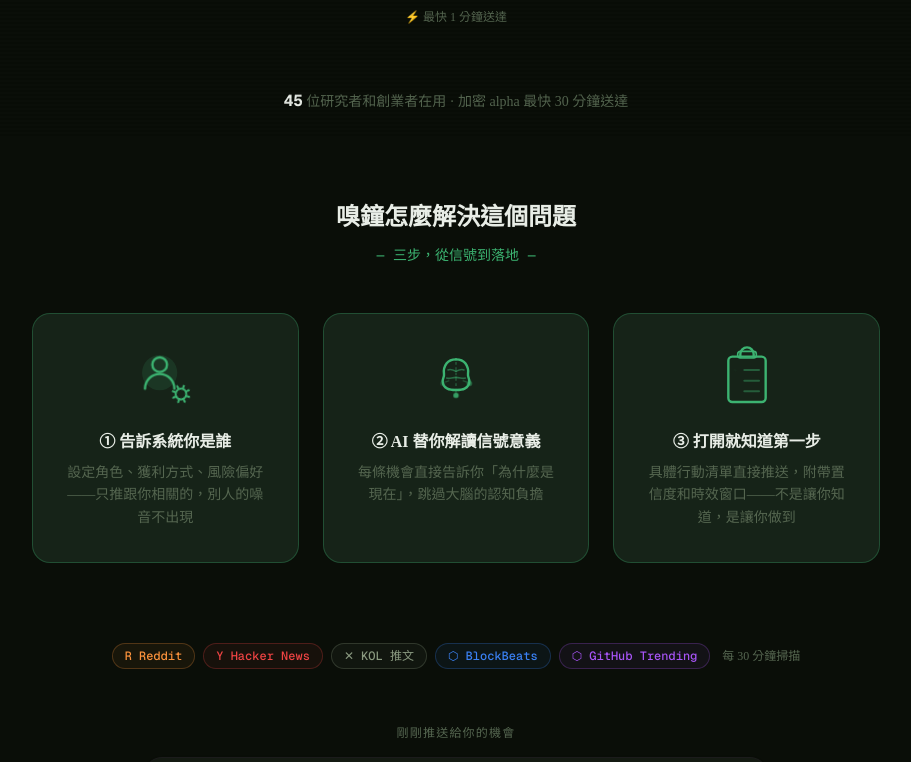
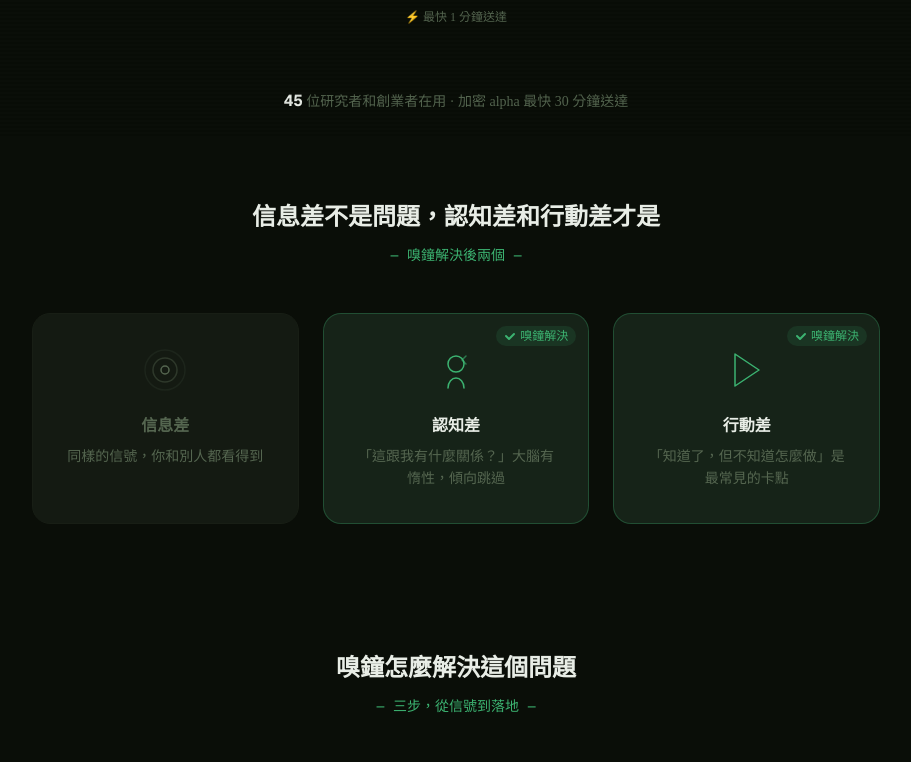
Before and after one commit to benjaminyanjd/flywheel-web, a Next.js app: page / in a window 1280 px wide. Shown: the part 662-1424 px from the top of the page, without its empty margins (184-1095 px from the left). Built offline with nearby package versions, Linux system fonts and the light colour scheme; no server answers; the database is empty.

Commit message:
feat: 落地頁加入問題診斷區塊（信息差/認知差/行動差 三卡片）

```diff
--- a/app/onboarding/page.tsx
+++ b/app/onboarding/page.tsx
@@ -4,6 +4,7 @@ import { useRouter } from "next/navigation";
 import { Button } from "@/components/ui/button";
 import { Input } from "@/components/ui/input";
 import { Card, CardContent, CardHeader, CardTitle } from "@/components/ui/card";
+import { TopNav } from "@/components/top-nav";
 import { useT } from "@/lib/i18n";
 import { deriveFocus } from "@/lib/preferences";
 import { FlywheelLogo } from "@/components/flywheel-logo";
@@ -196,7 +197,9 @@ export default function OnboardingPage() {
   };
 
   return (
-    <div className="min-h-screen flex items-center justify-center p-4" style={{ backgroundColor: "var(--bg)" }}>
+    <div className="min-h-screen flex flex-col" style={{ backgroundColor: "var(--bg)" }}>
+      <TopNav hideCta />
+      <div className="flex-1 flex items-center justify-center p-4">
       <div className="w-full max-w-md">
         {/* Logo */}
         <div className="flex items-center justify-center gap-2 mb-6">
@@ -488,6 +491,7 @@ export default function OnboardingPage() {
           </Card>
         )}
       </div>
+      </div>
     </div>
   );
 }
--- a/app/payment/success/page.tsx
+++ b/app/payment/success/page.tsx
@@ -2,6 +2,7 @@
 
 import { useEffect } from "react";
 import { useRouter } from "next/navigation";
+import { TopNav } from "@/components/top-nav";
 import { FlywheelLogo } from "@/components/flywheel-logo";
 import { SuccessIcon } from "@/components/icons";
 
@@ -17,7 +18,9 @@ export default function PaymentSuccessPage() {
   }, [router]);
 
   return (
-    <div className="min-h-screen bg-gray-50 flex items-center justify-center p-4">
+    <div className="min-h-screen flex flex-col" style={{ backgroundColor: "var(--bg)" }}>
+      <TopNav hideCta />
+      <div className="flex-1 flex items-center justify-center p-4">
       <div className="text-center max-w-md">
         <div className="flex justify-center mb-6">
           <FlywheelLogo size={52} className="text-green-500 animate-[spin_4s_linear_infinite]" />
@@ -25,9 +28,10 @@ export default function PaymentSuccessPage() {
         <div className="flex justify-center mb-3">
           <SuccessIcon size={32} className="text-green-500" />
         </div>
-        <h1 className="text-2xl font-bold text-gray-900 mb-2">支付成功</h1>
-        <p className="text-gray-500 mb-4">正在激活帳戶，請稍候...</p>
-        <p className="text-sm text-gray-400">5 秒後自動跳轉到應用</p>
+        <h1 className="text-2xl font-bold mb-2" style={{ color: "var(--text-primary)" }}>支付成功</h1>
+        <p className="mb-4" style={{ color: "var(--text-secondary)" }}>正在激活帳戶，請稍候...</p>
+        <p className="text-sm" style={{ color: "var(--text-muted)" }}>5 秒後自動跳轉到應用</p>
+      </div>
       </div>
     </div>
   );
--- a/app/sign-in/[[...sign-in]]/page.tsx
+++ b/app/sign-in/[[...sign-in]]/page.tsx
@@ -1,5 +1,6 @@
 "use client";
 import { SignIn } from "@clerk/nextjs";
+import { TopNav } from "@/components/top-nav";
 import { useT } from "@/lib/i18n";
 import { useTheme } from "next-themes";
 
@@ -69,7 +70,9 @@ export default function SignInPage() {
   ];
 
   return (
-    <div className="min-h-screen flex items-center justify-center p-6 gap-6" style={{ backgroundColor: "var(--bg)" }}>
+    <div className="min-h-screen flex flex-col" style={{ backgroundColor: "var(--bg)" }}>
+      <TopNav hideCta />
+      <div className="flex-1 flex items-center justify-center p-6 gap-6">
       {/* Scanline overlay (dark mode) */}
       <div className="pointer-events-none fixed inset-0 z-0" style={{
         background: "repeating-linear-gradient(0deg, transparent, transparent 2px, rgba(0,0,0,0.03) 2px, rgba(0,0,0,0.03) 4px)"
@@ -118,6 +121,10 @@ export default function SignInPage() {
           appearance={isDark ? clerkDark : clerkLight}
           fallbackRedirectUrl="/radar"
         />
+        <p className="text-xs mt-3 text-center" style={{ color: "var(--text-muted)" }}>
+          {lang === "zh" ? "僅限邀請碼用戶 · 7 天免費試用" : "Invite code required · 7-day free trial"}
+        </p>
+      </div>
       </div>
     </div>
   );
--- a/app/sign-up/[[...sign-up]]/page.tsx
+++ b/app/sign-up/[[...sign-up]]/page.tsx
@@ -1,5 +1,6 @@
 "use client";
 import { SignUp } from "@clerk/nextjs";
+import { TopNav } from "@/components/top-nav";
 import { useT } from "@/lib/i18n";
 import { useTheme } from "next-themes";
 
@@ -69,7 +70,9 @@ export default function SignUpPage() {
   ];
 
   return (
-    <div className="min-h-screen flex items-center justify-center p-6 gap-6" style={{ backgroundColor: "var(--bg)" }}>
+    <div className="min-h-screen flex flex-col" style={{ backgroundColor: "var(--bg)" }}>
+      <TopNav hideCta />
+      <div className="flex-1 flex items-center justify-center p-6 gap-6">
       {/* Scanline overlay */}
       <div className="pointer-events-none fixed inset-0 z-0" style={{
         background: "repeating-linear-gradient(0deg, transparent, transparent 2px, rgba(0,0,0,0.03) 2px, rgba(0,0,0,0.03) 4px)"
@@ -114,6 +117,10 @@ export default function SignUpPage() {
           appearance={isDark ? clerkDark : clerkLight}
           fallbackRedirectUrl="/onboarding"
         />
+        <p className="text-xs mt-3 text-center" style={{ color: "var(--text-muted)" }}>
+          {lang === "zh" ? "僅限邀請碼用戶 · 7 天免費試用" : "Invite code required · 7-day free trial"}
+        </p>
+      </div>
       </div>
     </div>
   );
--- a/components/landing-content.tsx
+++ b/components/landing-content.tsx
@@ -201,7 +201,79 @@ export default function LandingContent({ userCount, waitlistCount, quotaTotal }:
         </p>
       </div>
 
-      {/* ── Three Gaps ── */}
+      {/* ── Problem Diagnosis: Three Gaps ── */}
+      <section className="max-w-4xl mx-auto px-6 py-16">
+        <h2 className="text-2xl font-bold text-center mb-3" style={{ color: "var(--text-primary)" }}>
+          {t("landing_problem_title")}
+        </h2>
+        <p className="text-center text-sm mb-12 font-mono" style={{ color: "var(--signal)" }}>
+          — {t("landing_problem_sub")} —
+        </p>
+        <div className="grid grid-cols-1 md:grid-cols-3 gap-6">
+          {[
+            {
+              label: t("landing_problem_info"),
+              desc: t("landing_problem_info_desc"),
+              solved: false,
+              icon: (
+                <svg width="48" height="48" viewBox="0 0 48 48" fill="none" stroke="currentColor" strokeWidth="1.5" strokeLinecap="round" strokeLinejoin="round">
+                  <circle cx="24" cy="24" r="4" />
+                  <circle cx="24" cy="24" r="12" opacity="0.4" />
+                  <circle cx="24" cy="24" r="20" opacity="0.15" />
+                </svg>
+              ),
+            },
+            {
+              label: t("landing_problem_cognition"),
+              desc: t("landing_problem_cognition_desc"),
+              solved: true,
+              icon: (
+                <svg width="48" height="48" viewBox="0 0 48 48" fill="none" stroke="currentColor" strokeWidth="1.5" strokeLinecap="round" strokeLinejoin="round">
+                  <circle cx="24" cy="18" r="8" />
+                  <path d="M16 42c0-6 4-10 8-10s8 4 8 10" />
+                  <path d="M30 14l4-4m-4 4l4 4" opacity="0.6" />
+                </svg>
+              ),
+            },
+            {
+              label: t("landing_problem_action"),
+              desc: t("landing_problem_action_desc"),
+              solved: true,
+              icon: (
+                <svg width="48" height="48" viewBox="0 0 48 48" fill="none" stroke="currentColor" strokeWidth="1.5" strokeLinecap="round" strokeLinejoin="round">
+                  <path d="M12 8l24 16-24 16V8z" />
+                </svg>
+              ),
+            },
+          ].map((item) => (
+            <div
+              key={item.label}
+              className="rounded-2xl p-8 text-center relative"
+              style={{
+                backgroundColor: item.solved ? "color-mix(in srgb, var(--signal) 6%, var(--bg-card))" : "var(--bg-card)",
+                border: `1px solid ${item.solved ? "color-mix(in srgb, var(--signal) 30%, transparent)" : "var(--border-subtle)"}`,
+              }}
+            >
+              {item.solved && (
+                <span className="absolute top-3 right-3 text-xs font-medium px-2 py-0.5 rounded-full flex items-center gap-1"
+                  style={{ color: "var(--signal)", backgroundColor: "color-mix(in srgb, var(--signal) 12%, transparent)" }}>
+                  <svg width="12" height="12" viewBox="0 0 12 12" fill="none" stroke="currentColor" strokeWidth="2" strokeLinecap="round" strokeLinejoin="round">
+                    <path d="M2 6l3 3 5-5" />
+                  </svg>
+                  {t("landing_problem_solved")}
+                </span>
+              )}
+              <div className="flex justify-center mb-5" style={{ color: item.solved ? "var(--signal)" : "var(--text-muted)" }}>{item.icon}</div>
+              <p className="text-base font-bold mb-2" style={{ color: item.solved ? "var(--text-primary)" : "var(--text-muted)" }}>
+                {item.label}
+              </p>
+              <p className="text-sm leading-relaxed" style={{ color: "var(--text-muted)" }}>{item.desc}</p>
+            </div>
+          ))}
+        </div>
+      </section>
+
+      {/* ── Solution: How Sniffing Clock solves it ── */}
       <section className="max-w-4xl mx-auto px-6 py-16">
         <h2 className="text-2xl font-bold text-center mb-3" style={{ color: "var(--text-primary)" }}>
           {t("landing_gap_title")}
--- a/lib/i18n.ts
+++ b/lib/i18n.ts
@@ -68,6 +68,15 @@ export const translations = {
     landing_after_3: "附帶具體行動清單，打開就能執行，不用再想",
     landing_after_4: "機會窗口開著就推，加密信號最快 30 分鐘到你",
     landing_after_5: "5 分鐘決策，剩下的時間用來執行",
+    landing_problem_title: "信息差不是問題，認知差和行動差才是",
+    landing_problem_sub: "嗅鐘解決後兩個",
+    landing_problem_info: "信息差",
+    landing_problem_info_desc: "同樣的信號，你和別人都看得到",
+    landing_problem_cognition: "認知差",
+    landing_problem_cognition_desc: "「這跟我有什麼關係？」大腦有惰性，傾向跳過",
+    landing_problem_action: "行動差",
+    landing_problem_action_desc: "「知道了，但不知道怎麼做」是最常見的卡點",
+    landing_problem_solved: "嗅鐘解決",
     landing_gap_title: "嗅鐘怎麼解決這個問題",
     landing_gap_info: "① 告訴系統你是誰",
     landing_gap_info_desc: "設定角色、獲利方式、風險偏好——只推跟你相關的，別人的噪音不出現",
@@ -558,6 +567,15 @@ export const translations = {
     landing_after_3: "Concrete action list attached — open and execute, no thinking needed",
     landing_after_4: "Pushed when the window opens — crypto signals in as fast as 30 min",
     landing_after_5: "5-min decision, the rest of the day goes to execution",
+    landing_problem_title: "Information gap isn't the problem — cognition gap and action gap are",
+    landing_problem_sub: "Sniffing Clock solves the last two",
+    landing_problem_info: "Information Gap",
+    landing_problem_info_desc: "The same signals — you and everyone else can see them",
+    landing_problem_cognition: "Cognition Gap",
+    landing_problem_cognition_desc: "\"What does this have to do with me?\" Your brain defaults to skipping",
+    landing_problem_action: "Action Gap",
+    landing_problem_action_desc: "\"I know, but I don't know what to do\" — the most common blocker",
+    landing_problem_solved: "Solved by Sniffing Clock",
     landing_gap_title: "How Sniffing Clock solves it",
     landing_gap_info: "① Tell the system who you are",
     landing_gap_info_desc: "Set your role, profit model, risk tolerance — only relevant signals reach you, noise disappears",
```
